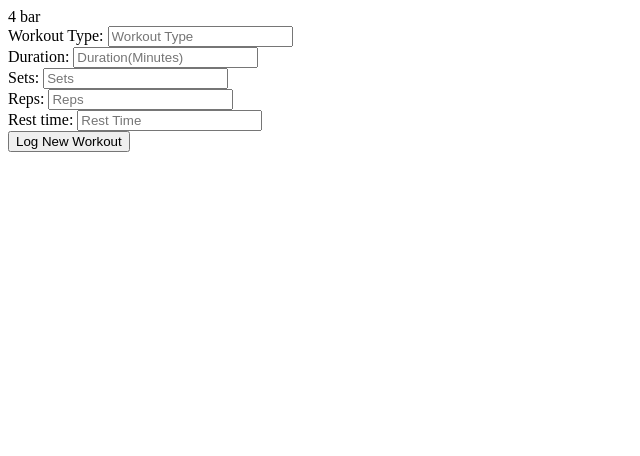
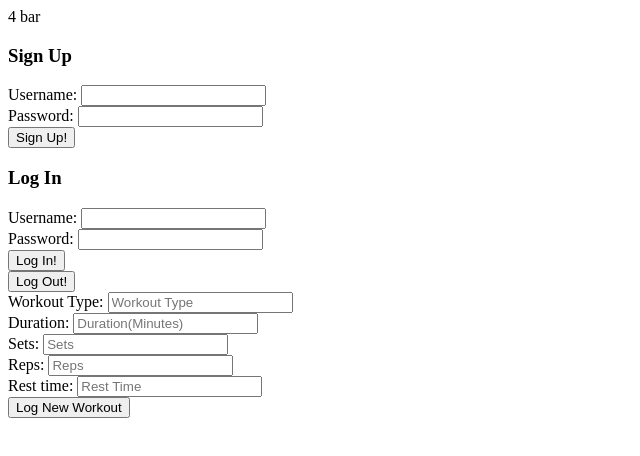
Before and after one commit to ashbrick/Fit.js, a website: page public/index.html in a window 1280 px wide. Shown: the whole page, without its empty margins (0-640 px from the left). Drawn offline with nearby package versions, Linux system fonts and the light colour scheme; no server answers.

Commit message:
added login logout and sign up to index.html

```diff
--- a/public/index.html
+++ b/public/index.html
@@ -9,6 +9,22 @@
   <body ng-controller="MyController as ctrl">
     {{2+2}}
     {{ctrl.foo}}
+    <section ng-if="ctrl.loggedInUser === false">
+        <h3> Sign Up </h3>
+        <form ng-submit="ctrl.signup()">
+            Username: <input type="text" ng-model="ctrl.signupUsername"/></br>
+            Password: <input type="password" ng-model="ctrl.signupPassword"/></br>
+            <input type="submit" value="Sign Up!">
+        </form>
+        <h3> Log In </h3>
+        <form ng-submit="ctrl.login()">
+            Username: <input type="text" ng-model="ctrl.loginUsername"/></br>
+            Password: <input type="password" ng-model="ctrl.loginPassword"/></br>
+            <input type="submit" value="Log In!">
+        </form>
+    </section>
+    <!-- <section ng-if="ctrl.loggedInUser !== false"> -->
+        <button ng-click="ctrl.logout()">Log Out!</button>
 
 
     <!-- Form to create new workout -->
@@ -29,6 +45,6 @@
         >{{workout.type}} - {{workout.duration}} - {{workout.sets}} - {{workout.reps}} - {{workout.rest}}
     </li>
     </ul>
-
+    <!-- </section> -->
   </body>
 </html>
```
